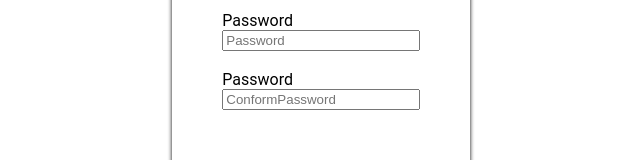
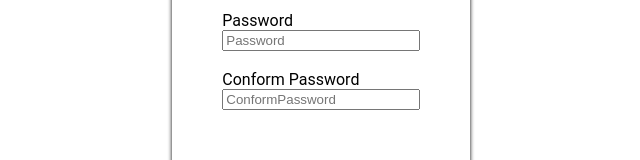
Before and after one commit to dinesh-wq/product-auction-frontend, a React (Create React App) app: page /signup in a window 1280 px wide. Shown: the part 400-560 px from the top of the page, without its empty margins (319-959 px from the left). Built offline with nearby package versions, Linux system fonts and the light colour scheme.

Commit message:
label for conform password in signup is changed from password to conform password

```diff
--- a/src/auth/SignupPage/index.js
+++ b/src/auth/SignupPage/index.js
@@ -73,7 +73,7 @@ const SignupPage = () => {
                 <label htmlFor="signupPassword">Password</label>
                 <input type="password" id="signupPassword" placeholder='Password' onChange={event => setPassword(event.target.value)} required />
                 <br />
-                <label htmlFor="signupConformPassword">Password</label>
+                <label htmlFor="signupConformPassword">Conform Password</label>
                 <input type="password" id="signupConformPassword" placeholder='ConformPassword' onChange={validateConformPassword} required />
                 <p className="signup-page-error-message">{conformPasswordError}</p>
                 <br />
```
